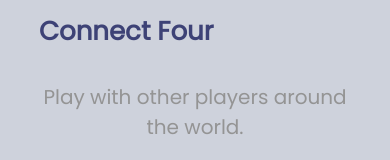
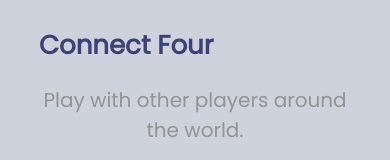
Before and after one commit to Jigar31/connect-four, a React (Create React App) app: page / in a window 390 px wide. Shown: the top 160 px of the page. Built offline with nearby package versions, Linux system fonts and the light colour scheme; grey boxes are pictures that could not be loaded.

Commit message:
Home mobile view UI done

```diff
--- a/src/home/css/Home.css
+++ b/src/home/css/Home.css
@@ -30,8 +30,8 @@
 .header__title {
     font-weight: 600;
     font-size: 26px;
-    line-height: 10px;
     color: #3D4276;
+    margin-bottom: 0;
 }
 
 .header__subtitle {
```
